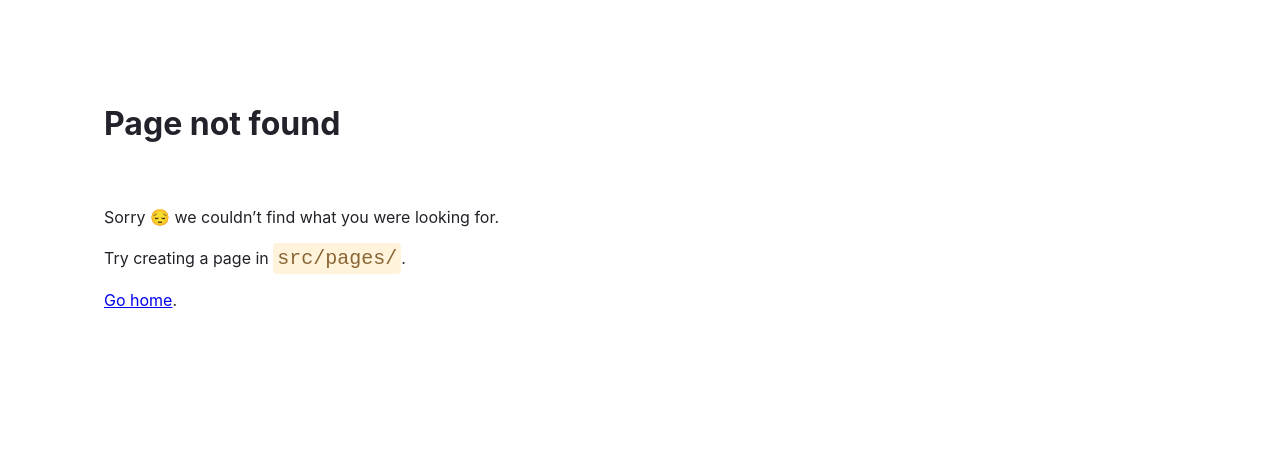
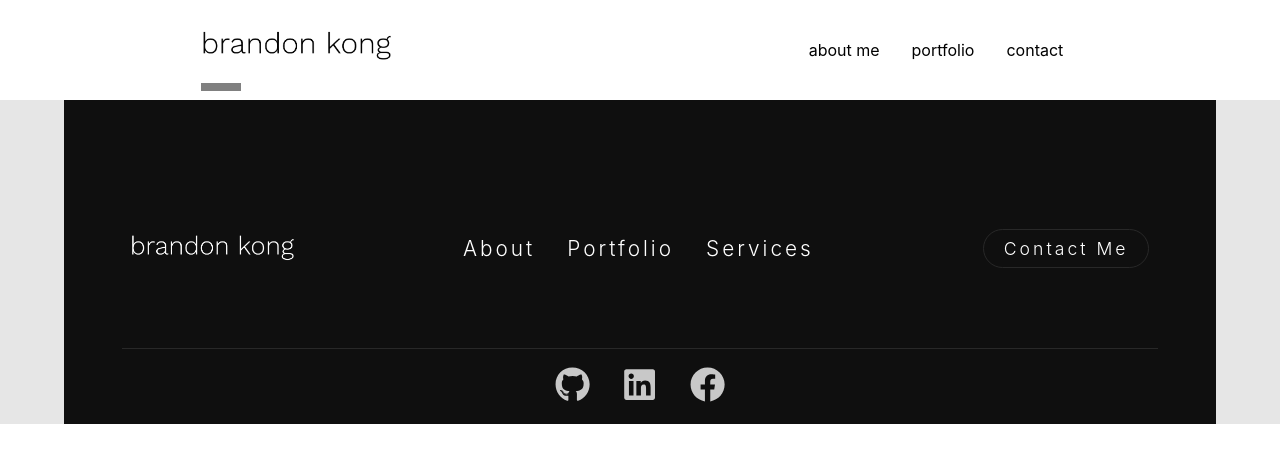
Before and after one commit to brandon-kong/portfolio, a Gatsby site: page /about-me in a window 1280 px wide. Before the commit this address had no page. Built offline with nearby package versions, Linux system fonts and the light colour scheme; Gatsby itself is replaced by a stand-in of ours.

Commit message:
made some improvements to navbar, added about me page

```diff
--- a/src/components/Footer.js
+++ b/src/components/Footer.js
@@ -3,18 +3,39 @@ import styled from "styled-components"
 import { StaticImage } from "gatsby-plugin-image"
 import { Link } from "gatsby"
 
+import { FaGithub } from "@react-icons/all-files/fa/FaGithub";
+import { FaLinkedin } from "@react-icons/all-files/fa/FaLinkedin";
+import { FaFacebook } from "@react-icons/all-files/fa/FaFacebook";
+
+const IconStyles = {
+    fontSize: '2.2rem',
+    paddingLeft: '1rem',
+    paddingRight: '1rem',
+}
+
+const IconLink = styled.a`
+    transition: color 250ms;
+    color: rgb(200, 200, 200);
+`
 
 const FooterContainer = styled.section`
-    min-height: 230px;
-    background-color: rgb(10, 10, 10);
+    min-height: 200px;
+    background-color: rgb(15, 15, 15);
 
     padding-top: 3rem;
-    padding-bottom: 3rem;
 
-    margin: auto;
+    margin-left: auto;
+    margin-right: auto;
     width: 90%;
 
 `
+
+const scrollToTop = () => {
+    window.scrollTo({
+      top: 0,
+      behavior: "smooth"
+    });
+  };
 
 const FooterNavContainer = styled.div`
    display: flex;
@@ -61,7 +82,7 @@ const Button = styled(Link)`
     align-items: center;
 
     font-family: -apple-system, BlinkMacSystemFont, "Segoe UI", Roboto, "Helvetica Neue", Arial, "Noto Sans", sans-serif, "Apple Color Emoji", "Segoe UI Emoji", "Segoe UI Symbol", "Noto Color Emoji";
-    font-size: 1.3rem;
+    font-size: 1.1rem;
     font-weight: 300;
 
 
@@ -76,7 +97,7 @@ const Button = styled(Link)`
     letter-spacing: 3px;
 
     border-radius: 20px;
-    border: 1px solid white;
+    border: 1px solid rgb(40, 40, 40);
 
     transition: background-color 250ms;
 
@@ -100,9 +121,10 @@ const FooterLink = styled(Link)`
     text-decoration: none;
 `
 
-const ImageHolder = styled(Link)`
+const ImageHolder = styled.div`
     display: flex;
     align-items: center;
+    cursor: pointer;
 
      @media (max-width: 960px) {
         margin: 1em 0 1em 0;
@@ -117,11 +139,22 @@ const Break = styled.hr`
     border-top: 1px solid rgb(40, 40, 40);
 `
 
+const IconContainer = styled.div`
+    display: flex;
+    flex-direction: row;
+    justify-content: center;
+    align-items: center;
+    min-height: 75px;
+
+    margin-top: auto;
+    margin-bottom: auto;
+`
+
 function Footer(props) {
     return (
         <FooterContainer>
             <FooterNavContainer>
-                <ImageHolder to="/">
+                <ImageHolder onClick={scrollToTop}>
                     <StaticImage className="unselectable" src="../images/logo-white.png" height={30} alt="brandon kong brand text" placeholder="none"></StaticImage>
                 </ImageHolder>
                 <Middle>
@@ -134,6 +167,18 @@ function Footer(props) {
                 </End>
             </FooterNavContainer>
             <Break/>
+            <IconContainer>
+                <IconLink href="https://github.com/brandon-kong" className="icon">
+                    <FaGithub style={IconStyles}/>
+                </IconLink>
+                <IconLink href="https://www.linkedin.com/in/brandon-kong0/" className="icon">
+                    <FaLinkedin style={IconStyles}/>
+                </IconLink>
+                <IconLink href="/" className="icon">
+                    <FaFacebook style={IconStyles}/>
+                </IconLink>
+
+            </IconContainer>
         </FooterContainer>
     )
 }
--- a/src/components/Navbar.js
+++ b/src/components/Navbar.js
@@ -8,7 +8,7 @@ const Container = styled.nav`
     min-height: 80px;
     min-width: 200px;
     width: 100%;
-    background-color: #000;
+    background-color: ${props => (props.isDark && "black") || ("white")};;
     display: flex;
     justify-content: space-around;
     align-items: center;
@@ -33,6 +33,10 @@ const ListItem = styled.li`
     font-family: -apple-system, BlinkMacSystemFont, "Segoe UI", Roboto, "Helvetica Neue", Arial, "Noto Sans", sans-serif, "Apple Color Emoji", "Segoe UI Emoji", "Segoe UI Symbol", "Noto Color Emoji";
     font-size: 1em;
     text-align: center;
+
+    &:hover {
+        color: rgb(255, 244, 194);
+    }
 `
 
 const LogoTitle = styled.div`
@@ -47,7 +51,7 @@ const LogoTitle = styled.div`
 
 const BoxBorder = styled.div`
     min-height: 8px;
-    background-color: #ffd104;
+    background-color: ${props => (props.isDark && "#ffd104;") || ("gray")};;
     width: 40px;
     margin-top: 20px;
 `
@@ -59,30 +63,33 @@ const ImageStyle = {
 const StyledLink = styled(Link)`
     text-decoration: none;
     color: ${props => (props.isDark && "white") || ("black")};
+    transition: color 250ms;
+
+    &:hover {
+        color: ${props => (props.isDark && "rgb(255, 244, 194);") || ("black")};
+    }
 
 `
 //#0551a5 color palette
 
 function HeaderLogo(props) {
-    if (props.isDark) {
-        return (
-            <LogoTitle>
-                <Link to={props.to}>
-                    <StaticImage className="unselectable" style={ImageStyle} src="../images/logo-white.png" alt="brandon kong brand text" height={35} placeholder="none"></StaticImage>
-                </Link>
-                <BoxBorder>
+    return (
 
-                </BoxBorder>
-            </LogoTitle>
-
-        )
-    }
-    return (
         <LogoTitle>
             <Link to={props.to}>
-                <StaticImage className="unselectable" style={ImageStyle} src="../images/logo-white.png" alt="brandon kong brand text" height={35} placeholder="none"></StaticImage>
+                {
+                    props.isDark ? (
+                        <StaticImage className="unselectable" style={ImageStyle} src="../images/logo-white.png" alt="brandon kong brand text" height={35} placeholder="none"></StaticImage>
+                    ) : (
+                        <StaticImage className="unselectable" style={ImageStyle} src="../images/logo.png" alt="brandon kong brand text" height={35} placeholder="none"></StaticImage>
+                    )
+                }
             </Link>
+            <BoxBorder isDark={props.isDark}>
+
+            </BoxBorder>
         </LogoTitle>
+
     )
 }
 
@@ -110,10 +117,10 @@ const CustomHeader = styled.header`
 function Navbar(props) {
     return (
         <CustomHeader doesStick={props.doesStick}>
-            <Container>
+            <Container isDark={props.isDark}>
                 <HeaderLogo to="/" isDark={props.isDark}></HeaderLogo>
                 <ListMenu>
-                    <Item to="/" isDark={props.isDark}>about me</Item>
+                    <Item to="/about-me" isDark={props.isDark}>about me</Item>
                     <Item to="/" isDark={props.isDark}>portfolio</Item>
                     <Item to="/" isDark={props.isDark}>contact</Item>
                 </ListMenu>
--- a/src/components/Sections.js
+++ b/src/components/Sections.js
@@ -1,5 +1,7 @@
 import React from "react"
 import styled from "styled-components"
+
+
 
 export const SectionContainer = styled.section`
     min-height: 300px;
--- a/src/css/root.css
+++ b/src/css/root.css
@@ -61,3 +61,8 @@ body {
         display: block;
     }
 }
+
+.icon:hover {
+    color: rgb(255, 244, 194);
+
+}
--- /dev/null
+++ b/src/pages/about-me.js
@@ -0,0 +1,50 @@
+import React, { useState } from "react"
+import Navbar from "../components/Navbar"
+import {Helmet} from "react-helmet"
+import styled from "styled-components"
+
+import Footer from "../components/Footer"
+
+import "../css/root.css"
+import "../css/landing.css"
+
+// styles
+const pageStyles = {
+  color: "#232129",
+  padding: 0,
+  fontFamily: "-apple-system, Roboto, sans-serif, serif",
+  backgroundColor: "rgb(230, 230, 230)",
+  width: '100%',
+
+}
+
+const Container = styled.div`
+  display: grid;
+  grid-template-columns: repeat(1, 1fr);
+    gap: 0px;
+    grid-auto-rows: minmax(100px, auto);
+`
+
+// markup
+const IndexPage = () => {
+  const [isOpen, setIsOpen] = useState(false)
+
+  const toggle = () => {
+    setIsOpen(!isOpen)
+  }
+  return (
+    <main style={pageStyles} className="outer-container">
+      <Helmet htmlAttributes={{lang: 'en',}}/>
+      <title>Home Page</title>
+
+      <Container>
+            <Navbar isDark={false} toggle={toggle}></Navbar>
+            <Footer />
+      </Container>
+
+
+    </main>
+  )
+}
+
+export default IndexPage
```
